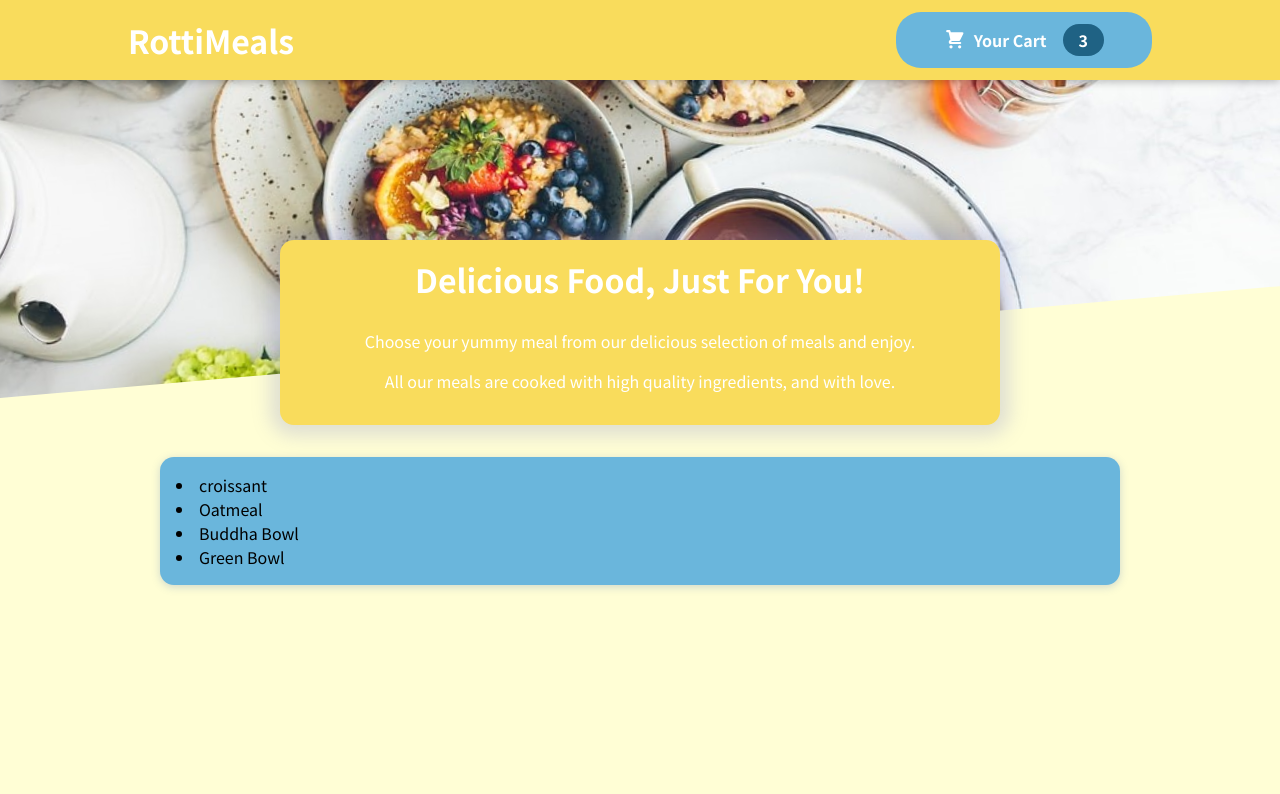
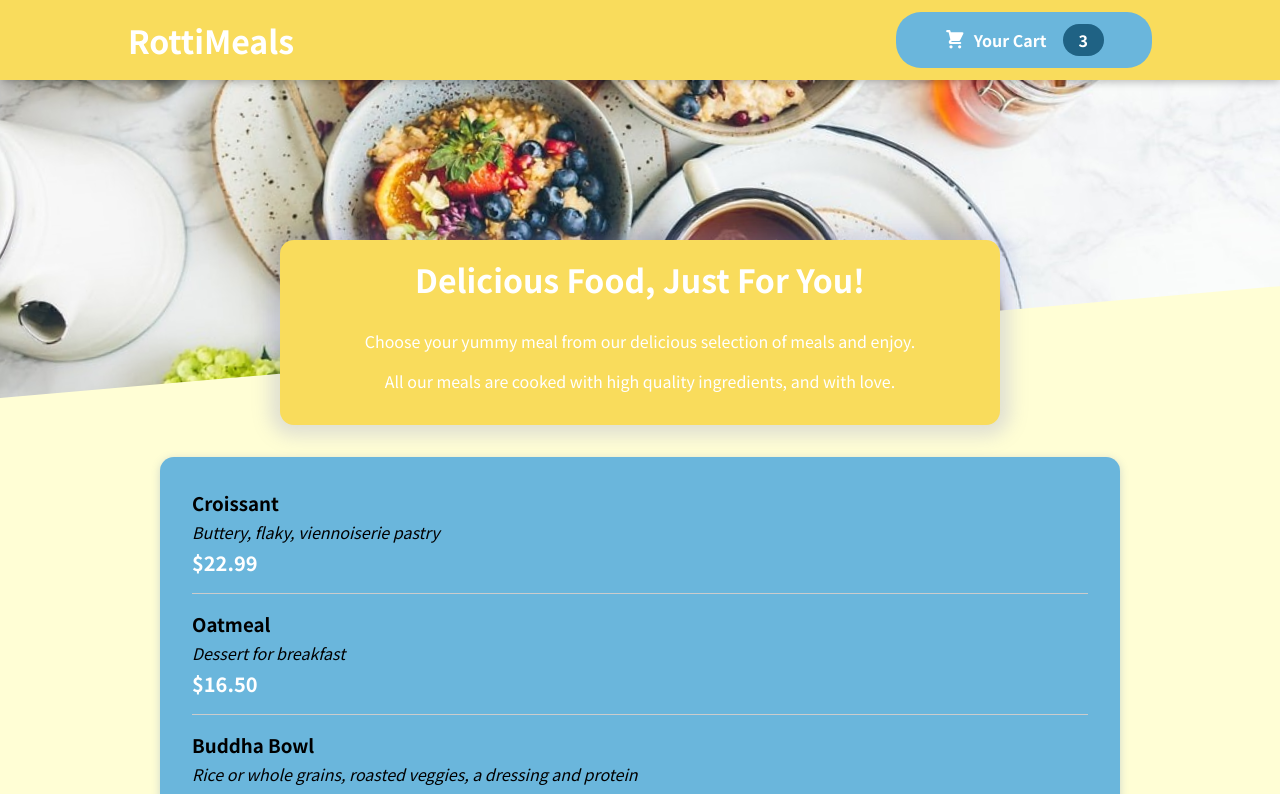
Before and after one commit to SoundaryaKhanapur/FoodOrderApp, a React (Create React App) app: page / in a window 1280 px wide. Shown: the top 794 px of the page. Built offline with nearby package versions, Linux system fonts and the light colour scheme.

Commit message:
MealItem component

```diff
--- a/src/components/Meals/AvailableMeals.js
+++ b/src/components/Meals/AvailableMeals.js
@@ -1,10 +1,11 @@
 import Card from '../UI/Card';
 import Styles from './AvailableMeals.module.css';
+import MealItem from './MealItem/MealItem';
 
 const DUMMY_MEALS = [
     {
       id: 'm1',
-      name: 'croissant',
+      name: 'Croissant',
       description: ' Buttery, flaky, viennoiserie pastry',
       price: 22.99,
     },
@@ -29,7 +30,12 @@
   ];
 
 const AvailableMeals = () => {
-    const mealsList = DUMMY_MEALS.map(meal => <li>{meal.name}</li>)
+    const mealsList = DUMMY_MEALS.map(meal => <MealItem
+        key={meal.id}
+        name={meal.name}
+        description={meal.description}
+        price={meal.price}
+        />)
 
     return <section className={Styles.meals}>
         <Card>{mealsList}</Card>
--- /dev/null
+++ b/src/components/Meals/MealItem/MealItem.js
@@ -0,0 +1,17 @@
+import Styles from './MealItem.module.css';
+
+const MealItem = props => {
+    const price = `$${props.price.toFixed(2)}`;
+    return <li className={Styles.meal}>
+        <div>
+            <h3>{props.name}</h3>
+            <div className={Styles.description}>{props.description}</div>
+            <div className={Styles.price}>{price}</div>
+        </div>
+        <div>
+
+        </div>
+    </li>
+}
+
+export default MealItem;
--- /dev/null
+++ b/src/components/Meals/MealItem/MealItem.module.css
@@ -0,0 +1,22 @@
+.meal {
+  display: flex;
+  justify-content: space-between;
+  margin: 1rem;
+  padding-bottom: 1rem;
+  border-bottom: 1px solid #ccc;
+}
+
+.meal h3 {
+  margin: 0 0 0.25rem 0;
+}
+
+.description {
+  font-style: italic;
+}
+
+.price {
+  margin-top: 0.25rem;
+  font-weight: bold;
+  color: white;
+  font-size: 1.25rem;
+}
```
Also changed, not shown: src/components/Meals/MealItem/MealItemForm.js (added), 1 other file (tests, documents, lock files or other folders).
